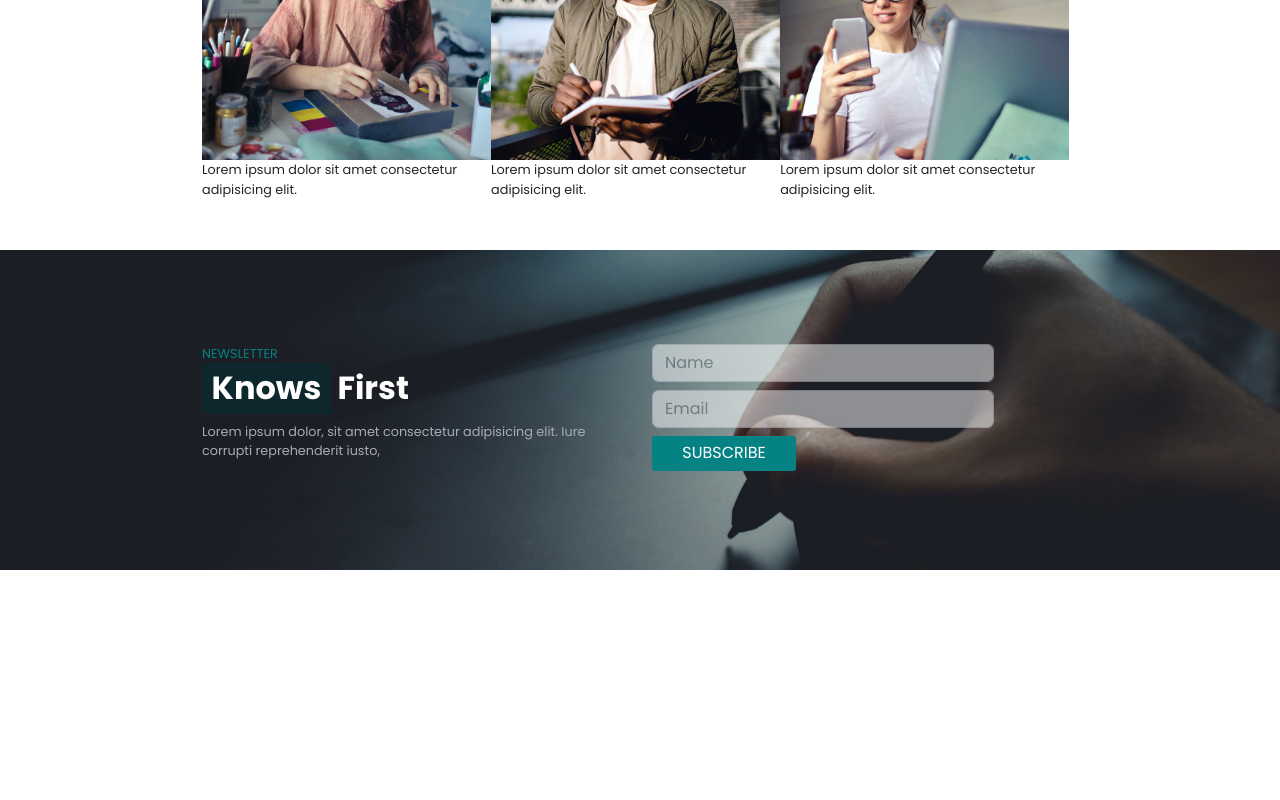
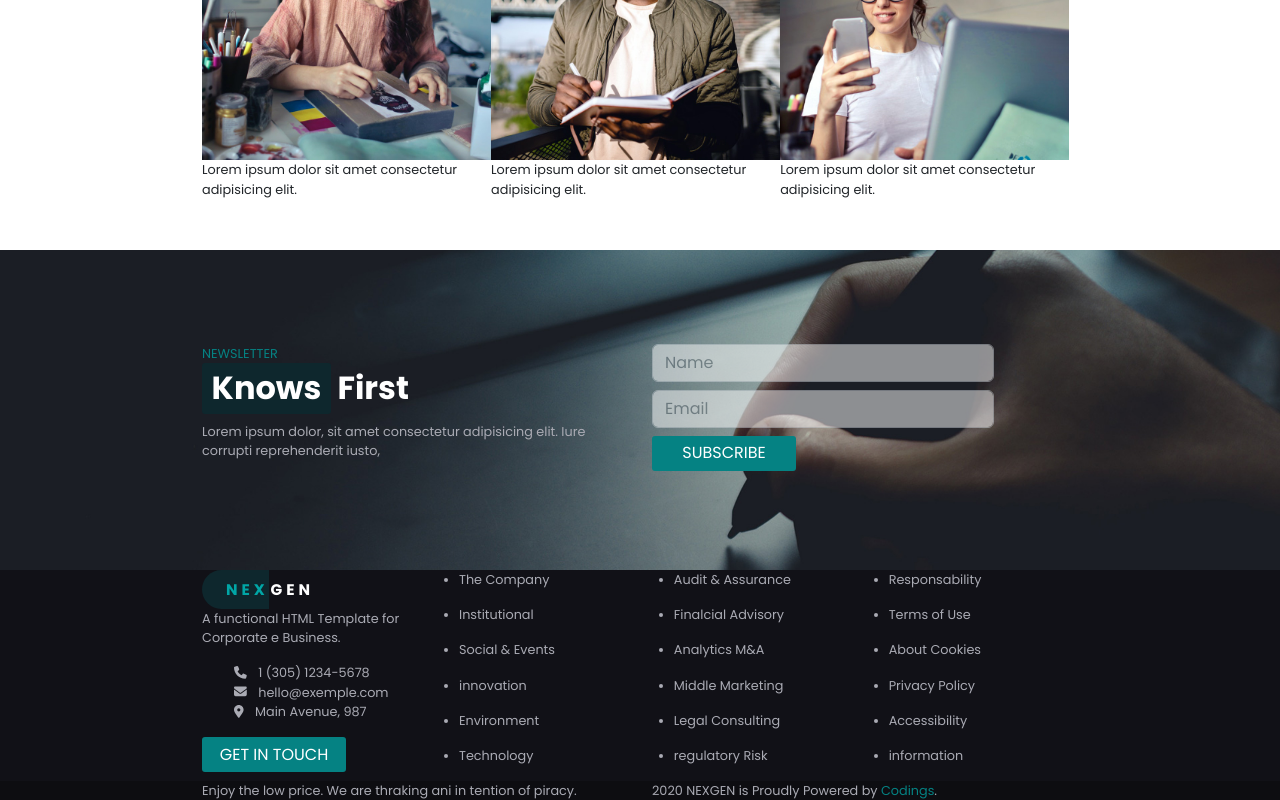
Before and after one commit to cinvenz/proj-html-vuejs, a Vue app: page / in a window 1280 px wide. Shown: the part 2498-3298 px from the top of the page. Before the commit the page ends 3068 px from the top, so only its background shows below. Built offline with nearby package versions, Linux system fonts and the light colour scheme.

Commit message:
insert and finish all section

```diff
--- a/src/App.vue
+++ b/src/App.vue
@@ -2,7 +2,12 @@
   <div>
     <HeaderPage :arr-contacts="arrContacts" :arr-nav="arrNav" />
     <MainPage />
-    <FooterPage />
+    <FooterPage
+      :arr-contacts="arrContacts"
+      :arr-about="arrAbout"
+      :arr-services="arrServices"
+      :arr-support="arrSupport"
+    />
   </div>
 </template>
 
@@ -36,6 +41,30 @@ export default {
         },
       ],
       arrNav: ["home", "about", "services", "process", "team", "blog"],
+      arrAbout: [
+        "The Company",
+        "Institutional",
+        "Social & Events",
+        "innovation",
+        "Environment",
+        "Technology",
+      ],
+      arrServices: [
+        "Audit & Assurance",
+        "Finalcial Advisory",
+        "Analytics M&A",
+        "Middle Marketing",
+        "Legal Consulting",
+        "regulatory Risk",
+      ],
+      arrSupport: [
+        "Responsability",
+        "Terms of Use",
+        "About Cookies",
+        "Privacy Policy",
+        "Accessibility",
+        "information",
+      ],
     };
   },
 };
--- a/src/components/FooterPage.vue
+++ b/src/components/FooterPage.vue
@@ -1,12 +1,143 @@
 <template>
   <section>
     <!-- CONTACT FOOTER Section -->
-    <div />
+    <div class="footer">
+      <div class="container footer">
+        <div class="row row-cols-2">
+          <div class="col-3">
+            <div class="d-flex">
+              <span class="nex text-uppercase fw-bold">nex</span>
+              <span class="gen text-uppercase fw-bold">gen</span>
+            </div>
+            <p>A functional HTML Template for Corporate e Business.</p>
+
+            <ul v-for="contact in arrContacts" :key="contact.phone" class="">
+              <li class="me-2 d-inline">
+                <font-awesome-icon :key="contact.tel" :icon="['fas', contact.tel]" />
+              </li>
+              <li class="me-4 d-inline">
+                {{ contact.phone }}
+              </li>
+              <li class="me-2 d-inline">
+                <font-awesome-icon :key="contact.letter" :icon="['fas', contact.letter]" />
+              </li>
+              <li class="d-inline">
+                {{ contact.email }}
+              </li>
+
+              <li class="me-2 d-inline">
+                <font-awesome-icon :key="contact.location" :icon="['fas', contact.location]" />
+              </li>
+              <li class="me-4 d-inline">
+                {{ contact.adress }}
+              </li>
+            </ul>
+            <button type="button" class="btn btn-primary btn-touch">GET IN TOUCH</button>
+          </div>
+
+          <div class="col-9 d-flex list-array-footer">
+            <div class="list-footer">
+              <ul v-for="about in arrAbout" :key="about">
+                <li>
+                  <a href="">{{ about }}</a>
+                </li>
+              </ul>
+            </div>
+            <div class="list-footer">
+              <ul v-for="services in arrServices" :key="services">
+                <li>
+                  <a href="">{{ services }}</a>
+                </li>
+              </ul>
+            </div>
+            <div class="list-footer">
+              <ul v-for="support in arrSupport" :key="support">
+                <li>
+                  <a href="">{{ support }}</a>
+                </li>
+              </ul>
+            </div>
+          </div>
+        </div>
+      </div>
+    </div>
+
+    <div class="last-container-footer">
+      <div class="container">
+        <div class="row row-cols-2">
+          <div class="col">
+            <span>Enjoy the low price. We are thraking ani in tention of piracy.</span>
+          </div>
+          <div class="col credits">
+            <div>
+              2020 NEXGEN is Proudly Powered by <span class="coding"><a href="">Codings</a></span
+              >.
+            </div>
+          </div>
+        </div>
+      </div>
+    </div>
   </section>
 </template>
 
 <script>
-export default {};
+export default {
+  name: "FooterPage",
+  props: {
+    arrContacts: Array,
+    arrAbout: Array,
+    arrServices: Array,
+    arrSupport: Array,
+  },
+};
 </script>
 
-<style></style>
+<style lang="scss" scoped>
+.footer {
+  background-color: #111117;
+  color: #aaabb4;
+}
+
+.last-container-footer {
+  background-color: #0d0d11;
+  color: #aaabb4;
+}
+.nex {
+  background-color: #0e272d;
+  padding: 0.5rem 0;
+  padding-left: 1.5rem;
+  padding-right: 0rem;
+  border-start-start-radius: 20px;
+  border-end-start-radius: 20px;
+  letter-spacing: 4px;
+  color: #01a6a6;
+  font-size: larger;
+}
+.gen {
+  padding: 0.5rem 0;
+  margin-left: 0.1rem;
+  letter-spacing: 4px;
+  font-size: larger;
+  color: white;
+}
+a {
+  text-decoration: none;
+  color: #aaabb4;
+}
+.btn-touch {
+  height: 2.2rem;
+  width: 9rem;
+  padding: 0.1rem 0rem;
+  border-radius: 3px;
+  background-color: #058283;
+  border: none;
+}
+.list-footer {
+  flex-basis: 33%;
+}
+.credits {
+  a {
+    color: #058283;
+  }
+}
+</style>
```
